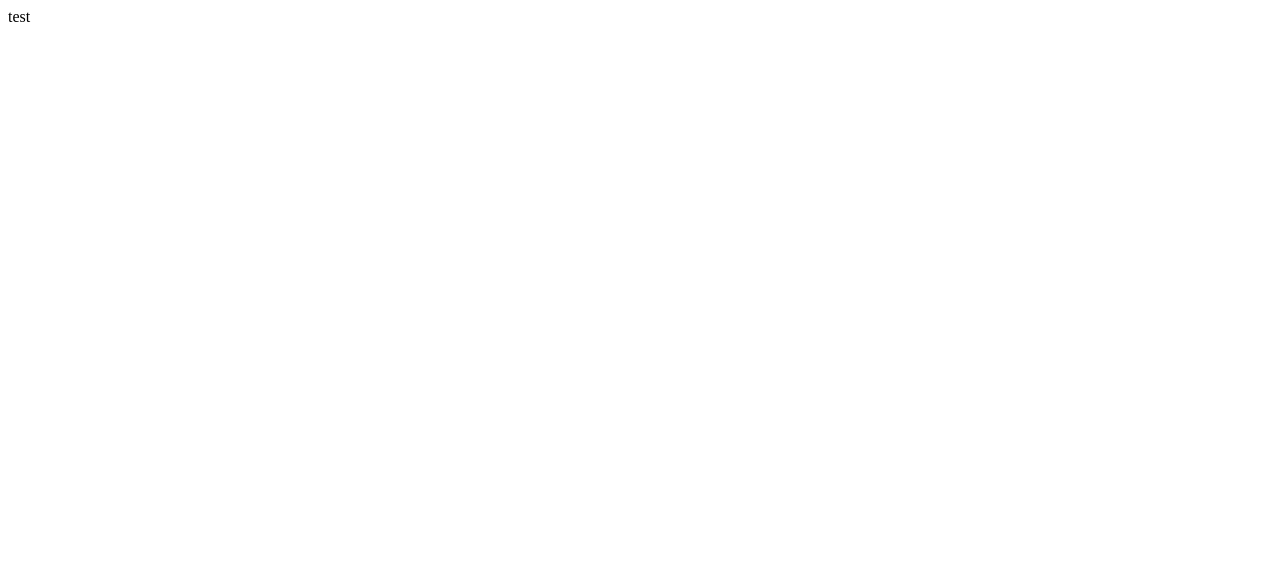
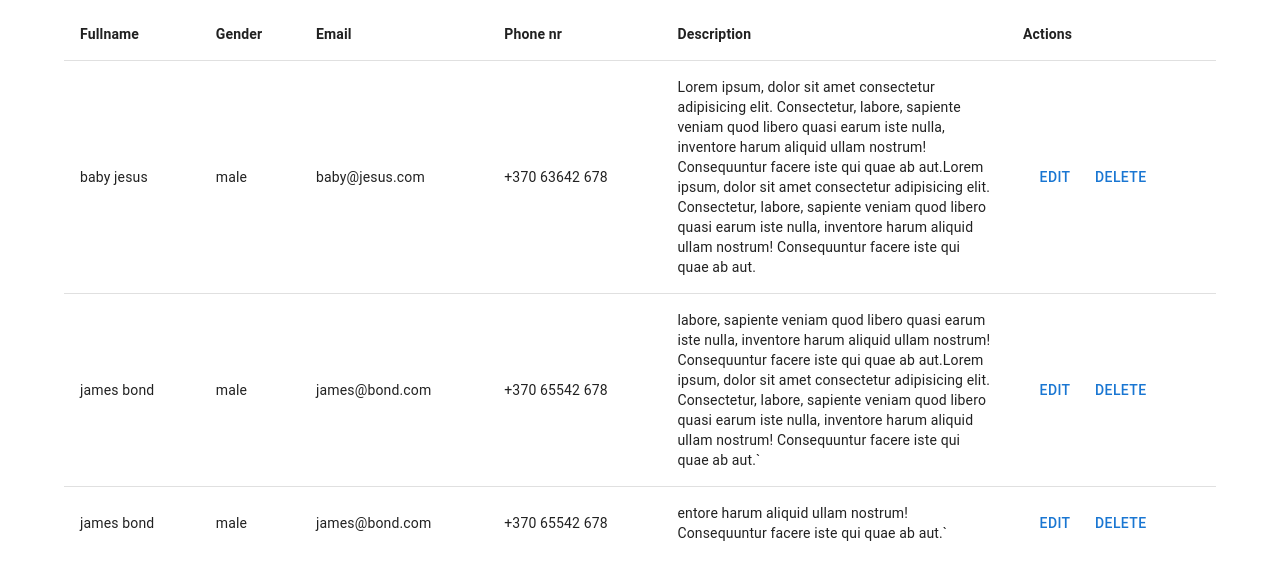
Before and after one commit to karolisjon/react-participants-list, a React (Create React App) app: page / in a window 1280 px wide. Shown: the top 580 px of the page. Built offline with nearby package versions, Linux system fonts and the light colour scheme.

Commit message:
feat: initial ParticipantsTable implementation

```diff
--- a/package.json
+++ b/package.json
@@ -3,6 +3,9 @@
   "version": "0.1.0",
   "private": true,
   "dependencies": {
+    "@emotion/react": "^11.10.5",
+    "@emotion/styled": "^11.10.5",
+    "@mui/material": "^5.11.4",
     "@testing-library/jest-dom": "^5.16.5",
     "@testing-library/react": "^13.4.0",
     "@testing-library/user-event": "^13.5.0",
--- a/public/index.html
+++ b/public/index.html
@@ -10,7 +10,7 @@
       content="Web site created using create-react-app"
     />
     <link rel="apple-touch-icon" href="%PUBLIC_URL%/logo192.png" />
-    <title>React App</title>
+    <title>Participants list</title>
   </head>
   <body>
     <noscript>You need to enable JavaScript to run this app.</noscript>
--- a/src/app.jsx
+++ b/src/app.jsx
@@ -1,14 +1,12 @@
 import React from 'react';
+import CustomContainer from './components/custom-container';
+import ParticipantsTable from './components/participants-table';
 
 function App() {
   return (
-    <div className="App">
-      <header className="App-header">
-        <a>
-          test
-        </a>
-      </header>
-    </div>
+    <CustomContainer>
+      <ParticipantsTable />
+    </CustomContainer>
   );
 }
 
--- /dev/null
+++ b/src/components/custom-container.jsx
@@ -0,0 +1,10 @@
+import { Container } from '@mui/material';
+import React from 'react';
+
+const CustomContainer = ({ children }) => {
+  return (
+    <Container maxWidth="lg">{children}</Container>
+  )
+}
+
+export default CustomContainer;
--- /dev/null
+++ b/src/components/participants-table.jsx
@@ -0,0 +1,79 @@
+import React from 'react';
+import {
+  Box,
+  Button,
+  Table,
+  TableBody as TableHead,
+  TableCell,
+  TableContainer,
+  TableRow
+} from '@mui/material';
+
+const ParticipantsTable = () => {
+  return (
+    <TableContainer>
+      <Table>
+        <TableHead>
+          <TableRow>
+            <TableCell align="left" sx={{ fontWeight: 600 }}>Fullname</TableCell>
+            <TableCell align="left" sx={{ fontWeight: 600 }}>Gender</TableCell>
+            <TableCell align="left" sx={{ fontWeight: 600 }}>Email</TableCell>
+            <TableCell align="left" sx={{ fontWeight: 600 }}>Phone nr</TableCell>
+            <TableCell align="left" sx={{ fontWeight: 600 }}>Description</TableCell>
+            <TableCell align="left" sx={{ fontWeight: 600 }}>Actions</TableCell>
+          </TableRow>
+        </TableHead>
+
+        <TableHead>
+          <TableRow
+            sx={{ '&:last-child td, &:last-child th': { border: 0 } }}
+          >
+            <TableCell>baby jesus</TableCell>
+            <TableCell align="left">male</TableCell>
+            <TableCell align="left">baby@jesus.com</TableCell>
+            <TableCell align="left">+370 63642 678</TableCell>
+            <TableCell align="left" sx={{ width: '30%' }}>Lorem ipsum, dolor sit amet consectetur adipisicing elit. Consectetur, labore, sapiente veniam quod libero quasi earum iste nulla, inventore harum aliquid ullam nostrum! Consequuntur facere iste qui quae ab aut.Lorem ipsum, dolor sit amet consectetur adipisicing elit. Consectetur, labore, sapiente veniam quod libero quasi earum iste nulla, inventore harum aliquid ullam nostrum! Consequuntur facere iste qui quae ab aut.</TableCell>
+            <TableCell align="left">
+              <Box sx={{ display: 'flex' }}>
+                <Button>Edit</Button>
+                <Button>Delete</Button>
+              </Box>
+            </TableCell>
+          </TableRow>
+
+          <TableRow
+            sx={{ '&:last-child td, &:last-child th': { border: 0 } }}
+          >
+            <TableCell>james bond</TableCell>
+            <TableCell align="left">male</TableCell>
+            <TableCell align="left">james@bond.com</TableCell>
+            <TableCell align="left">+370 65542 678</TableCell>
+            <TableCell align="left" sx={{ width: '30%' }}>labore, sapiente veniam quod libero quasi earum iste nulla, inventore harum aliquid ullam nostrum! Consequuntur facere iste qui quae ab aut.Lorem ipsum, dolor sit amet consectetur adipisicing elit. Consectetur, labore, sapiente veniam quod libero quasi earum iste nulla, inventore harum aliquid ullam nostrum! Consequuntur facere iste qui quae ab aut.`</TableCell>
+            <TableCell align="left">
+              <Button>Edit</Button>
+              <Button>Delete</Button>
+            </TableCell>
+          </TableRow>
+
+          <TableRow
+            sx={{ '&:last-child td, &:last-child th': { border: 0 } }}
+          >
+            <TableCell>james bond</TableCell>
+            <TableCell align="left">male</TableCell>
+            <TableCell align="left">james@bond.com</TableCell>
+            <TableCell align="left">+370 65542 678</TableCell>
+            <TableCell align="left" sx={{ width: '30%' }}>entore harum aliquid ullam nostrum! Consequuntur facere iste qui quae ab aut.`</TableCell>
+            <TableCell align="left">
+              <Button>Edit</Button>
+              <Button>Delete</Button>
+            </TableCell>
+          </TableRow>
+
+        </TableHead>
+
+      </Table>
+    </TableContainer>
+  )
+}
+
+export default ParticipantsTable;
```
Also changed, not shown: 1 other file (tests, documents, lock files or other folders).
